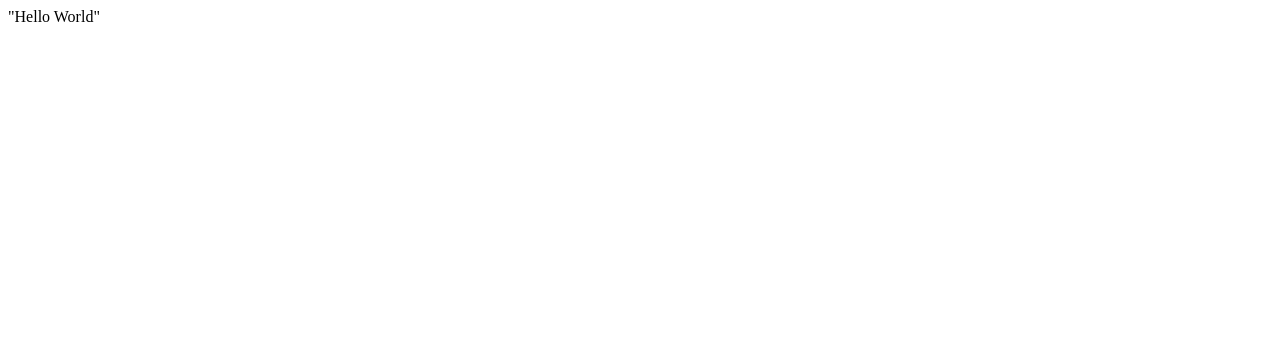
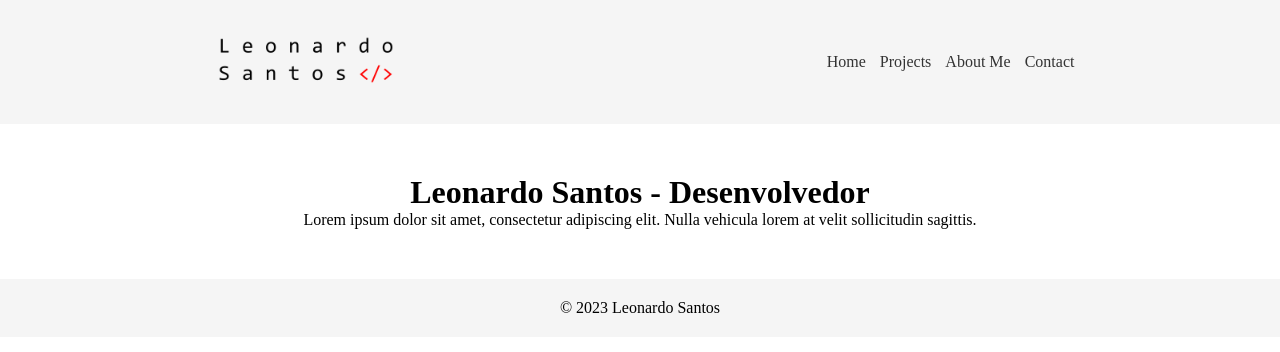
Before and after one commit to leonardosantosdev/leonardosantosdev.github.io, a plain HTML site: page index.html in a window 1280 px wide. Drawn offline with Linux system fonts and the light colour scheme.

Commit message:
some changes

```diff
--- /dev/null
+++ b/assets/css/style.css
@@ -0,0 +1,44 @@
+/* Reset some default styles */
+body, h1, p {
+    margin: 0;
+    padding: 0;
+  }
+
+  /* Basic layout */
+  header {
+    display: flex;
+    align-items: center;
+    justify-content: space-around;
+    padding: 20px;
+    background-color: #f5f5f5;
+  }
+
+  .logo img {
+    width: 200px;
+    height: auto;
+  }
+
+  nav ul {
+    list-style-type: none;
+  }
+
+  nav ul li {
+    display: inline-block;
+    margin-left: 10px;
+  }
+
+  nav ul li a {
+    text-decoration: none;
+    color: #333;
+  }
+
+  main {
+    text-align: center;
+    padding: 50px;
+  }
+
+  footer {
+    text-align: center;
+    padding: 20px;
+    background-color: #f5f5f5;
+  }
--- a/index.html
+++ b/index.html
@@ -1 +1,35 @@
-"Hello World"
+<!DOCTYPE html>
+<html lang="en">
+<head>
+  <meta charset="UTF-8">
+  <meta name="viewport" content="width=device-width, initial-scale=1.0">
+  <link rel="stylesheet" href="assets/css/style.css">
+  <title>Leonardo Santos - Desenvolvedor</title>
+</head>
+<body>
+  <header>
+    <div class="logo">
+      <img src="assets/img/logo1.png" alt="Leonardo Santos">
+    </div>
+    <nav>
+      <ul>
+        <li><a href="#home">Home</a></li>
+        <li><a href="#projects">Projects</a></li>
+        <li><a href="#about">About Me</a></li>
+        <li><a href="#contact">Contact</a></li>
+      </ul>
+    </nav>
+  </header>
+
+  <main>
+    <h1>Leonardo Santos - Desenvolvedor</h1>
+    <p>Lorem ipsum dolor sit amet, consectetur adipiscing elit. Nulla vehicula lorem at velit sollicitudin sagittis.</p>
+  </main>
+
+  <footer>
+    <p>&copy; 2023 Leonardo Santos</p>
+  </footer>
+
+  <script src="scripts/script.js"></script>
+</body>
+</html>
```
Also changed, not shown: assets/img/logo1.png (added), assets/img/logo2.png (added).
